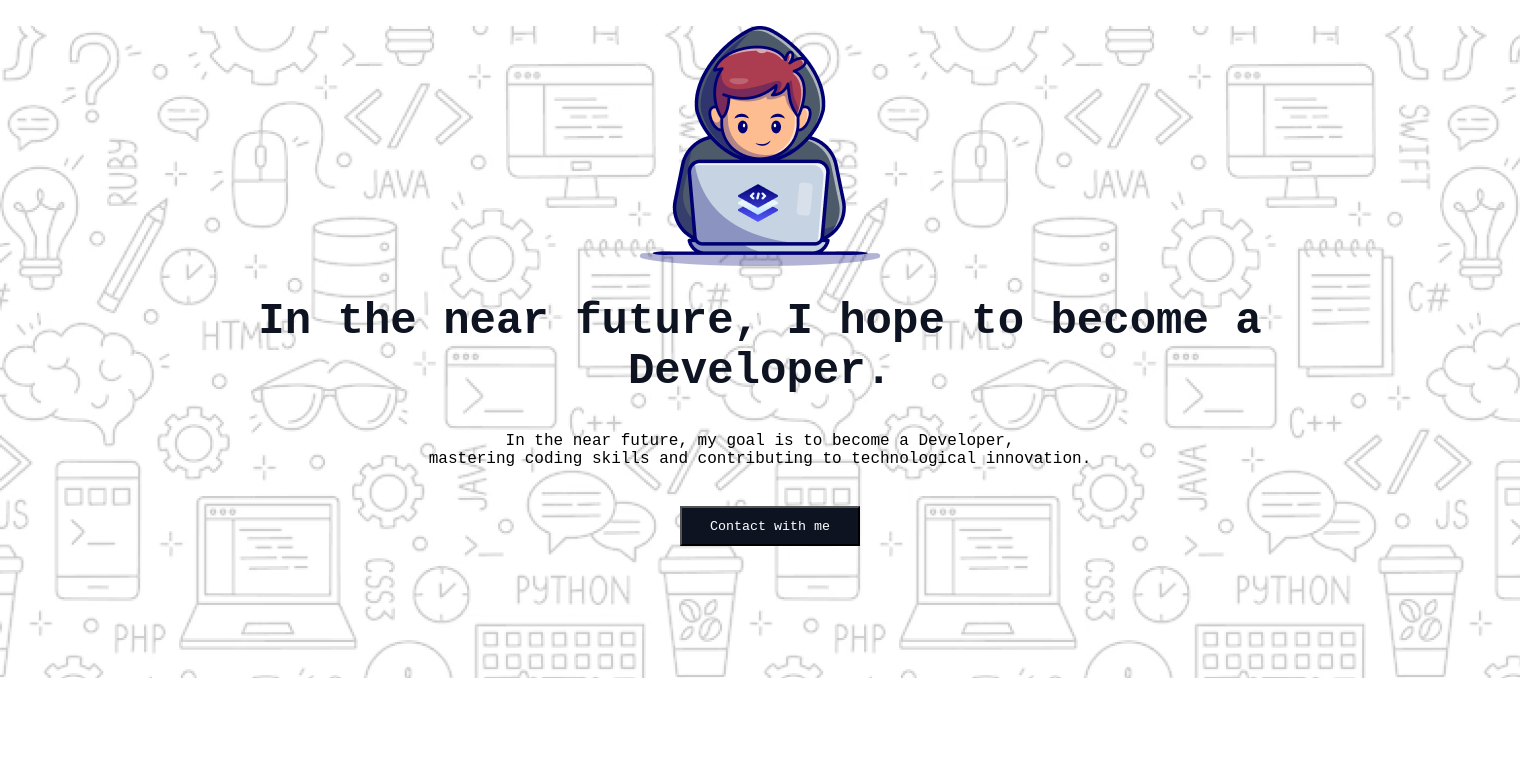
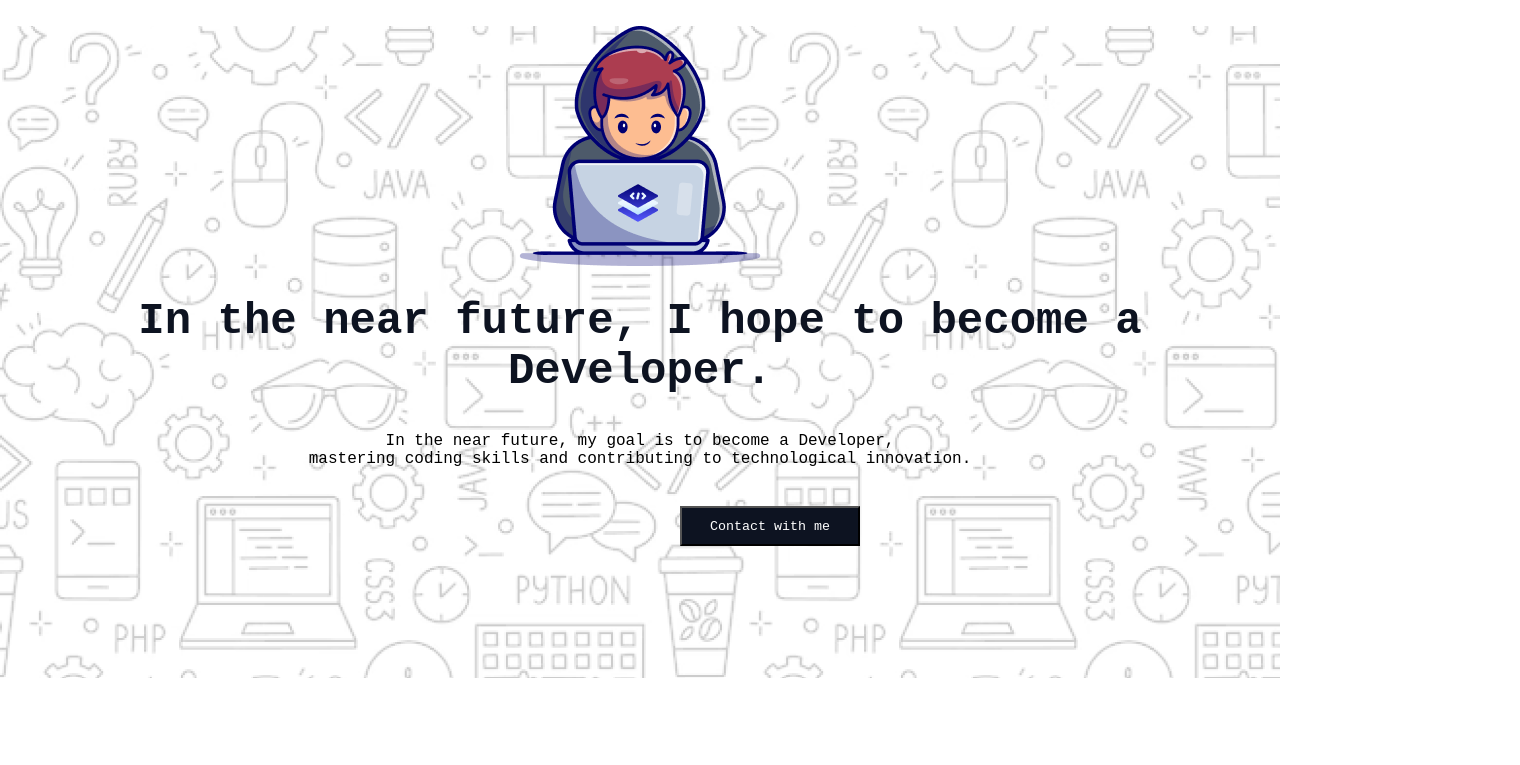
Before and after one commit to abdullah09344/website-made, a plain HTML site: page index.html in a window 1280 px wide. Shown: the top 765 px of the page, 1520 px wide, since content can reach past the window. Drawn offline with Linux system fonts and the light colour scheme; a web font is replaced by a local one.

Commit message:
added max-width

```diff
--- a/style.css
+++ b/style.css
@@ -13,7 +13,7 @@
 
 .banner{
     background-image: url(assets/Hero-bg.png);
-    width: 1520px;
+     max-width: 1520px;
     height: 652px;
 
 }
```
